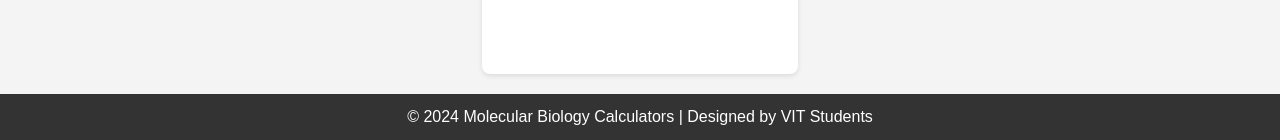
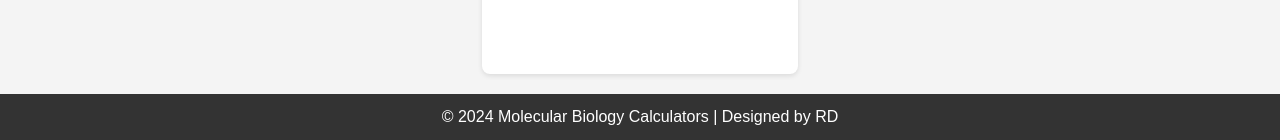
Before and after one commit to rudranshdewan/molbio, a Flask app: page / in a window 1280 px wide. Shown: the part 660-800 px from the top of the page. Run offline with Flask 3, Linux system fonts and the light colour scheme.

Commit message:
Update index.html

```diff
--- a/templates/index.html
+++ b/templates/index.html
@@ -26,7 +26,7 @@
         </ul>
     </main>
     <footer>
-        <p>&copy; 2024 Molecular Biology Calculators | Designed by VIT Students</p>
+        <p>&copy; 2024 Molecular Biology Calculators | Designed by RD</p>
     </footer>
 </body>
 </html>
```
